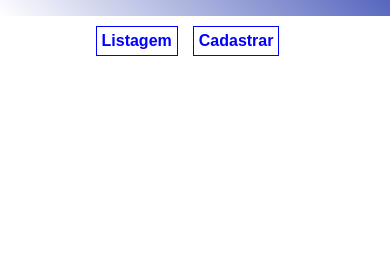
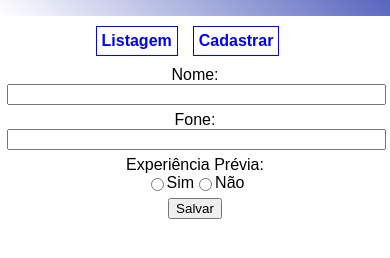
Before and after one commit to Cantesani/Primeiro-Projeto-NewTab, a plain HTML site: page src/form.html in a window 390 px wide. Shown: the part 56-314 px from the top of the page. Drawn offline with Linux system fonts and the light colour scheme.

Commit message:
Versão Final do Projeto

```diff
--- /dev/null
+++ b/assets/css/form.css
@@ -0,0 +1,53 @@
+.formulario {
+    display: flex;
+    flex-direction: column;
+    justify-content: center;
+    align-items: center;
+}
+
+.formulario div {
+    width: 100%;
+}
+
+.formulario .label-grande {
+    width: 50%;
+    display: inline-block;
+    text-align: right;
+}
+
+.formulario .linha-formulario {
+    margin-bottom: 6px;
+}
+
+.xp-line div {
+    display: inline-block;
+    width: 40%;
+}
+
+@media screen and (max-width:419px){
+    .formulario input[type="text"] {
+        width: 95%;
+        margin-left: 7px;
+    }
+    .formulario .label-grande {
+        width: 100%;
+        text-align: center;
+    }
+
+    .xp-line {
+        flex-direction: column;
+
+    }
+    .xp-line div {
+        display: flex;
+        width: 100%;
+        justify-content: center;
+    }
+}
+
+@media screen and (max-width:300px){
+    .formulario input[type="text"] {
+        width: 90%;
+        margin-left: 7px;
+    }
+}
--- a/assets/css/style.css
+++ b/assets/css/style.css
@@ -1,17 +1,20 @@
 body {
     margin: 0;
+    font-family: Arial, Helvetica, sans-serif;
 
 }
 
 .cabecalho {
     background: linear-gradient(45deg, #fff, #3f51b5);
     padding: 15px;
+
 }
 
 .menu {
     display: flex;
     justify-content: center;
-    margin-top: 10px;
+    margin: 10px 0px;
+
 }
 
 .menu a {
@@ -19,7 +22,6 @@ body {
     font-weight: bold;
     color: blue;
     margin-right: 15px;
-    font-family: Arial, Helvetica, sans-serif;
     border: 1px solid blue;
     padding: 5px;
 
--- a/src/form.html
+++ b/src/form.html
@@ -7,24 +7,49 @@
     <meta name="viewport" content="width=device-width, initial-scale=1.0">
     <title>Formulário</title>
     <link rel="stylesheet" href="../assets/css/style.css">
+    <link rel="stylesheet" href="../assets/css/form.css">
+
 </head>
 
 <body>
     <header class="cabecalho">
         <img src="../assets/img/logo.png" alt="Logo NewTab">
     </header>
+
     <div class="menu">
         <a href="../index.html">
             Listagem
         </a>
+
         <a href="./form.html">
             Cadastrar
         </a>
     </div>
 
-    <section>
+    <form class="formulario">
+        <div class="linha-formulario">
+            <label class="label-grande" for="nome">Nome:</label>
+            <input name="nome" id="nome" type="text" required>
+        </div>
 
-    </section>
+        <div class="linha-formulario">
+            <label class="label-grande" for="fone">Fone:</label>
+            <input name="fone" id="fone" type="text" required>
+        </div>
+
+        <div class="linha-formulario xp-line" style="display: flex;">
+            <label class="label-grande">Experiência Prévia:</label>
+            <div>
+                <input type="radio" name="experiencia" id="experiencia-sim"> <label for="experiencia-sim">Sim</label>
+                <br>
+                <input type="radio" name="experiencia" id="experiencia-nao"> <label for="experiencia-nao">Não</label>
+            </div>
+
+        </div>
+
+        <input type="submit" value="Salvar">
+
+    </form>
 
 </body>
 
```
Also changed, not shown: assets/css/list.css (added, +15 -0 lines), index.html (+32 -0 lines).
